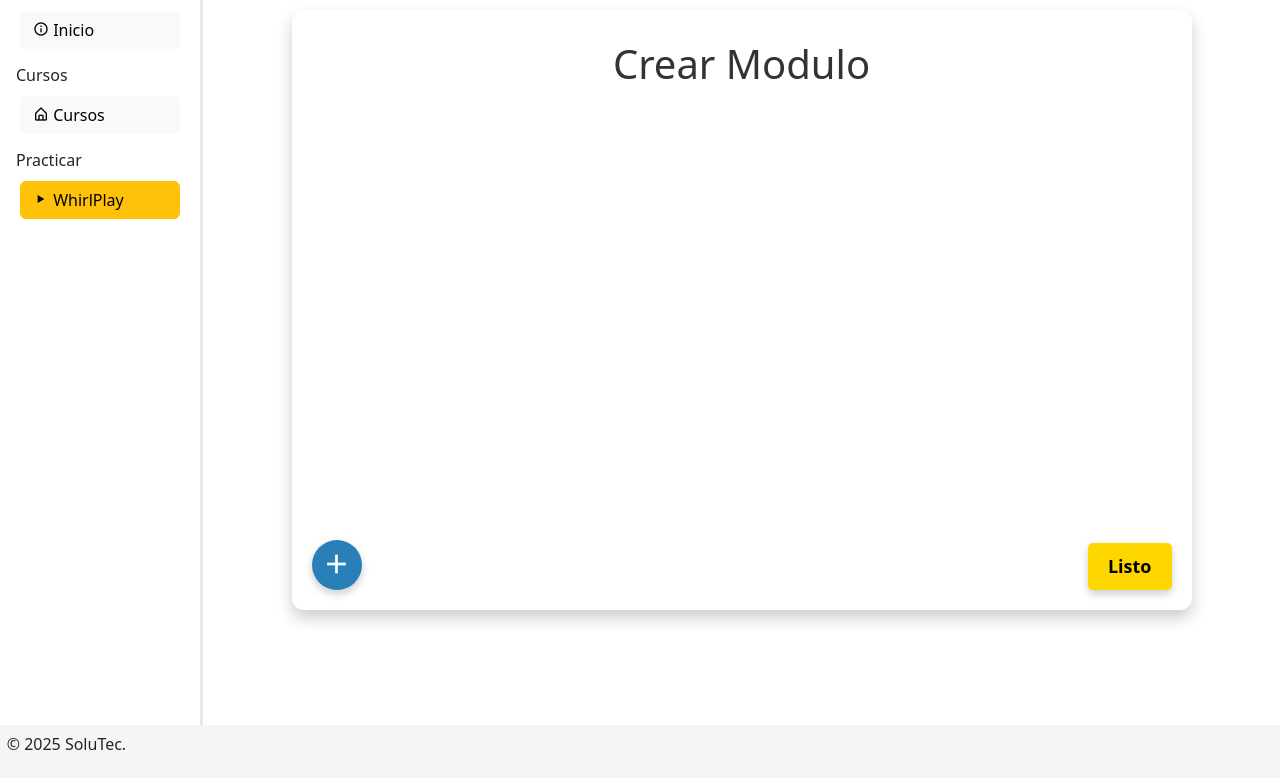
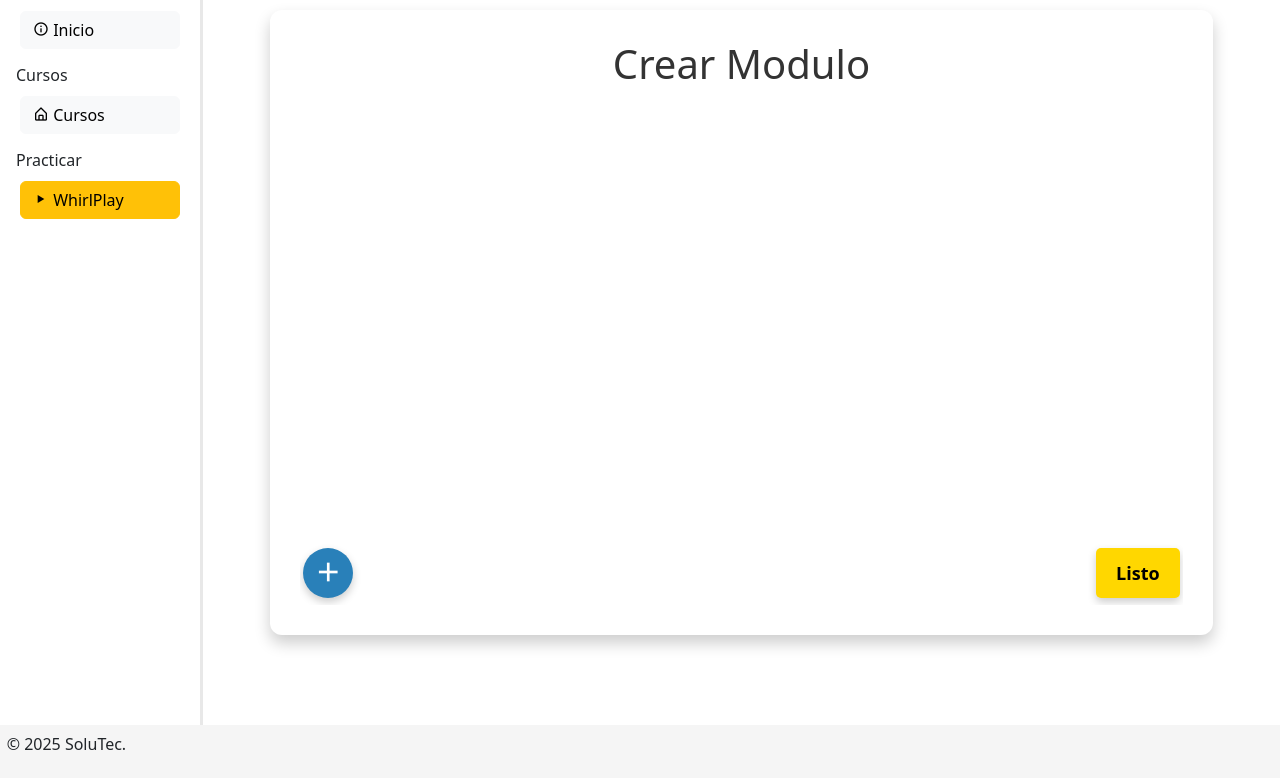
Before and after one commit to Eldeibit97/Pagina-web-Reto, a Flask app: page /crear_modulo_form in a window 1280 px wide. Shown: the part 96-874 px from the top of the page. Run offline with Flask 3, Linux system fonts and the light colour scheme; the visitor is signed in with stand-in values (Sample User, id 1).

Commit message:
Cambios a la vista de la edicion y creacion de modulos

```diff
--- a/app/app.py
+++ b/app/app.py
@@ -507,5 +507,5 @@
         return Response(default_pfp, mimetype="image/jpeg")
 
 if __name__ == '__main__':
-    #app.run(debug=True)
-    app.run(host='0.0.0.0', port=5000)
+    app.run(debug=True)
+    #app.run(host='0.0.0.0', port=5000)
--- a/app/static/css/creacion_modulos_styles.css
+++ b/app/static/css/creacion_modulos_styles.css
@@ -5,14 +5,22 @@
 }
 .monitor{
   background-color: #fff;
-  width: 900px;
-  min-height: 600px;
+  width: 90%;
+  height: 625px;
   border-radius: 12px;
   box-shadow: 0 8px 16px rgba(0,0,0,0.2);
   padding: 30px;
   position: relative;
   display: flex;
+  overflow-y: scroll;
   flex-direction: column;
+}
+.btn-container{
+  display: flex;
+  justify-content: space-between;
+  margin-top: 5px;
+  padding: 3px;
+  width: 100%;
 }
 .headers{
   margin: 0;
@@ -36,6 +44,8 @@
 }
 #listaModulosView {
   flex: 1;
+  overflow-y: scroll;
+  gap: 10px;
 }
 #lista-modulos {
   list-style-type: none;
@@ -54,6 +64,21 @@
   box-shadow: 0 2px 4px rgba(0,0,0,0.1);
   font-size: 18px;
   color: #555;
+}
+
+.listaModulosContainer{
+  height: 80%;
+  overflow-y: scroll;
+}
+
+.edicionModulosContainer{
+  height: 72%;
+  overflow-y: scroll;
+}
+
+.edicionLecturasContainer{
+  height: 79%;
+  overflow-y: scroll;
 }
 
 .inputModule {
@@ -76,13 +101,10 @@
   transition: transform 0.2s;
 }
 .editarButton:hover, .borrarButton:hover {
-  transform: scale(1.2);
+  transform: scale(1.1);
 }
 
 .AddButton {
-  position: absolute;
-  bottom: 20px;
-  left: 20px;
   width: 50px;
   height: 50px;
   padding: 2px 6px 10px 6px;
@@ -100,9 +122,6 @@
 }
 
 #btnListo {
-  position: absolute;
-  bottom: 20px;
-  right: 20px;
   background-color: #ffd700;
   border: none;
   padding: 10px 20px;
@@ -118,10 +137,13 @@
 }
 #edicionModuloView {
   flex: 1;
+  overflow-y: scroll;
 }
 
 #edicionLecturaView {
-  height: 400px;
+  flex: 1;
+  overflow-y: scroll;
+  height: 90%;
 }
 
 #tituloEdicion {
@@ -134,7 +156,6 @@
   flex-wrap: wrap;
   margin-bottom: 20px;
   overflow-y: scroll;
-  height: 100%;
 }
 .tarjeta {
   position: relative;
@@ -183,9 +204,6 @@
 }
 
 .SaveButton {
-  position: absolute;
-  bottom: 20px;
-  right: 20px;
   background-color: #ffd700;
   border: none;
   padding: 10px 20px;
@@ -216,7 +234,6 @@
   justify-content: center;
   margin-top: 20px;
   height: 100%;
-  overflow-y: scroll;
 }
 .pagina {
   background: #f9f9f9;
--- a/app/static/js/creacion_modulos.js
+++ b/app/static/js/creacion_modulos.js
@@ -156,7 +156,7 @@
     const inputTarjeta = document.createElement('input');
     inputTarjeta.classList.add('inputTarjeta');
     inputTarjeta.type = 'text';
-    inputTarjeta.placeholder = 'Escribe un nombre para el modulo';
+    inputTarjeta.placeholder = 'Escribe un nombre para la lección';
     inputTarjeta.value = nombreTarjeta;
     divTarjeta.appendChild(inputTarjeta);
 
@@ -190,7 +190,7 @@
         );
 
         if (contenidoGuardado) {
-          boton.innerHTML = '✅';
+          boton.innerHTML = "<i class='bx bxs-check-circle' style='color:#54d126'  ></i>";
           contenidoGuardado = null;
 
         }
@@ -233,7 +233,7 @@
                   window.location.href = "/crear_cuestionario_form";
                 }
 
-                boton.innerHTML = '✅';
+                boton.innerHTML = "<i class='bx bxs-check-circle' style='color:#54d126'  ></i>";
                 mediaContainer.querySelectorAll('button').forEach(btn => {
                     if (btn !== boton) btn.style.display = 'none';
                 });
@@ -242,7 +242,7 @@
     })
     const botonesEnContenedor = mediaContainer.querySelectorAll('button');
 
-    const botonCheckeado = Array.from(botonesEnContenedor).find(btn => btn.innerHTML === '✅');
+    const botonCheckeado = Array.from(botonesEnContenedor).find(btn => btn.innerHTML === "<i class='bx bxs-check-circle' style='color:#54d126'  ></i>");
 
     if (botonCheckeado) {
       botonesEnContenedor.forEach(btn => {
@@ -307,7 +307,6 @@
     listaModulosView.classList.remove('oculto');
     renderizarListaModulos();
 })
-
 
 /*↓ ------------codigo para la pantalla de Lectura-----------------↓*/
 const btnAnadirPag = document.getElementById('btnAnadirPag');
@@ -511,3 +510,13 @@
   }
 
 };
+
+//Regresar
+const btnRegresardevista = document.getElementById('btnRegresar');
+btnRegresardevista.addEventListener('click', () => {
+    if(listaModulosView.classList.contains('oculto')){
+      edicionModuloView.classList.add('oculto');
+      listaModulosView.classList.remove('oculto');
+    }
+    renderizarListaModulos();
+})
--- a/app/templates/CreacionModulos.html
+++ b/app/templates/CreacionModulos.html
@@ -22,28 +22,38 @@
 <div class="cuerpo">
   <link rel="stylesheet" href="/static/css/creacion_modulos_styles.css">
   <div class="monitor">
-
     <div id="listaModulosView">
       <h1 class="headers" id="modulo-header">Módulos</h1>
+      <div class="listaModulosContainer">
         <ul id="lista-modulos"></ul>
+      </div>
+      <div class="btn-container">
         <button id="btnAgregarModulo" class="AddButton"><i class='bx bx-plus'></i></button>
         <button id="btnListo">Listo</button>
       </div>
+    </div>
 
     <div id="edicionModuloView" class="oculto">
+      <button id="btnRegresar"class="btn btn-warning"><b>Regresar</b></button>
       <h1 class="headers" id="tituloEdicion">Editar: (Módulo)</h1>
+      <div class="edicionModulosContainer">
         <div id="contenedorTarjetas"></div>
-      <div class="buttonContainer">
+      </div>
+      <div class="btn-container">
         <button id="btnAgregarTarjeta" class="AddButton"><i class='bx bx-plus'></i></button>
-        <button id="btnGuardarTarjeta" class = 'SaveButton'>Guardar</button>
+        <button id="btnGuardarTarjeta" class='SaveButton'>Guardar</button>
       </div>
     </div>
 
     <div id="edicionLecturaView" class="oculto">
       <h1 class="headers" id="tituloEdicion">Editar Lectura</h1>
+      <div class="edicionLecturasContainer">
         <div class="contenedor-paginas" id="contenedorPaginas"></div>
+      </div>
+      <div class="btn-container">
         <button id="btnAnadirPag" class="AddButton"><i class='bx bx-plus'></i></button>
         <button id="btnGuardarPag" class = 'SaveButton'>Listo</button>
+      </div>
     </div>
 
   </div>
```
Lines whose indentation alone changed are shown as unchanged.
